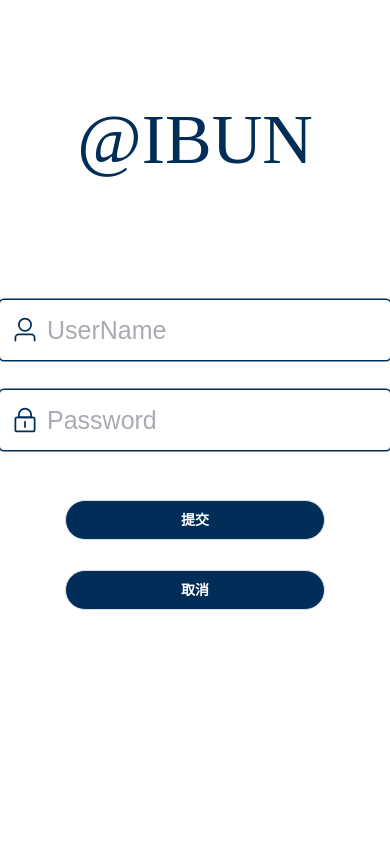
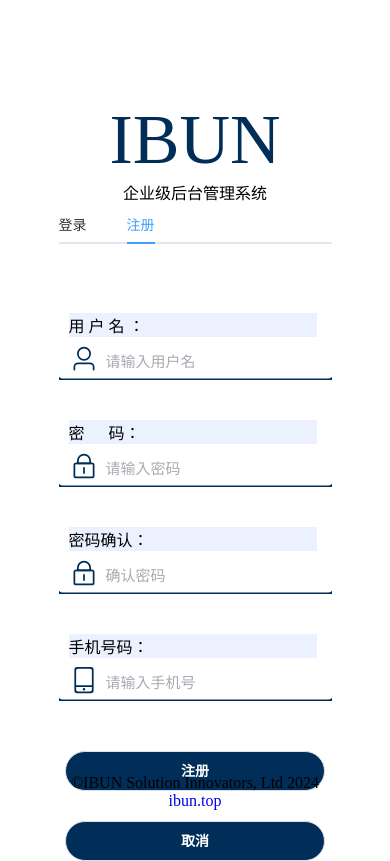
Before and after one commit to 15640847858/vue3-elementui-demo, a Vue app: page /login in a window 390 px wide. Built offline with nearby package versions, Linux system fonts and the light colour scheme.

Commit message:
登录画面改修

```diff
--- a/src/views/LoginView.vue
+++ b/src/views/LoginView.vue
@@ -1,12 +1,16 @@
 <template>
   <el-row justify="center">
-    <div class="login-title">@IBUN</div>
+    <div class="login-title">IBUN</div>
+    <div>企业级后台管理系统</div>
   </el-row>
-  <el-row justify="center" class="el-row-margin-120">
+
+  <el-tabs v-model="activeTab" @tab-click="changeTabs">
+    <el-tab-pane label="登录" name="login">
+      <el-row justify="center" class="el-row-margin-60">
         <el-input
           v-model="userName"
           color="#002e58"
-      placeholder="UserName"
+          placeholder="请输入用户名"
           prefix-icon="User"
         />
       </el-row>
@@ -15,38 +19,112 @@
         <el-input
           v-model="passWord"
           type="password"
-      placeholder="Password"
+          placeholder="请输入密码"
           prefix-icon="Lock"
           show-password
         />
       </el-row>
 
+      <el-row justify="center" class="el-row-margin-20">
+        <a href="#" @click="forgetPsd">忘记密码？</a>
+      </el-row>
+
       <el-row justify="center" class="el-row-margin-50">
-    <el-button round @click="btnSubmit">提交</el-button>
+        <el-button round @click="btnSubmit">登录</el-button>
+      </el-row>
+      <el-row justify="center" class="el-row-margin-30">
+        <el-button round @click="btnCancel">清空</el-button>
+      </el-row>
+    </el-tab-pane>
+    <el-tab-pane label="注册" name="regist">
+      <el-row justify="center" class="el-row-margin-60">
+        <label>用&nbsp户&nbsp名 ：</label>
+
+        <el-input
+          v-model="userName"
+          color="#002e58"
+          placeholder="请输入用户名"
+          prefix-icon="User"
+        />
+      </el-row>
+
+      <el-row justify="center" class="el-row-margin-30">
+        <label>密 &nbsp&nbsp&nbsp&nbsp 码：</label>
+        <el-input
+          v-model="passWord"
+          type="password"
+          placeholder="请输入密码"
+          prefix-icon="Lock"
+          show-password
+        />
+      </el-row>
+
+      <el-row justify="center" class="el-row-margin-30">
+        <label>密码确认：</label>
+        <el-input
+          v-model="passWord"
+          type="password"
+          placeholder="确认密码"
+          prefix-icon="Lock"
+          show-password
+        />
+      </el-row>
+
+      <el-row justify="center" class="el-row-margin-30">
+        <label>手机号码：</label>
+        <el-input
+          v-model="phoneNumber"
+          type="password"
+          placeholder="请输入手机号"
+          prefix-icon="iphone"
+        />
+      </el-row>
+
+      <el-row justify="center" class="el-row-margin-50">
+        <el-button round @click="btnSubmit">注册</el-button>
       </el-row>
       <el-row justify="center" class="el-row-margin-30">
         <el-button round @click="btnCancel">取消</el-button>
       </el-row>
+    </el-tab-pane>
+  </el-tabs>
+
+  <el-footer>
+    <div>©IBUN Solution Innovators, Ltd 2024</div>
+    <a href="https://ibun.top/login">ibun.top</a>
+  </el-footer>
 </template>
 
 <script lang="ts">
 import { defineComponent } from "vue";
+import { ElMessage } from "element-plus";
 
 export default defineComponent({
   name: "LoginView",
   data() {
     return {
+      activeTab: "regist" as string,
       userName: "" as string,
       passWord: "" as string,
+      phoneNumber: "" as string,
     };
   },
   methods: {
+    changeTabs(): void {},
+    forgetPsd(): void {
+      ElMessage({
+        dangerouslyUseHTMLString: true,
+        type: "error",
+        message: "<strong><i>找回不了！！！</i></strong>",
+      });
+    },
     btnSubmit(): void {
       this.$router.push("/");
     },
     btnCancel(): void {
       this.userName = "";
       this.passWord = "";
+      this.phoneNumber = "";
     },
   },
 });
@@ -61,6 +139,80 @@ export default defineComponent({
   font-size: 70px;
 }
 
+.el-tabs {
+  text-align: center;
+  margin-left: 35%;
+  width: 30%;
+}
+
+:deep(.el-tabs__header) {
+  margin: 0 !important;
+}
+
+:deep(div.el-tabs__nav.is-top) {
+  color: #002e58;
+}
+
+.el-tabs .el-tab-pane label {
+  margin-top: 10px;
+  margin-right: 15px;
+}
+
+.el-input {
+  width: 380px;
+  height: 40px;
+}
+
+div.el-row-margin-20 a {
+  margin-left: 300px;
+}
+
+:deep(.el-input__inner) {
+  font-size: 20px;
+}
+
+@media (max-width: 768px) {
+  .el-tabs {
+    text-align: left;
+    margin-left: 15%;
+    width: 70%;
+  }
+
+  .el-tabs .el-tab-pane label {
+    display: block;
+    width: 100%;
+    margin-left: 10px;
+    margin-bottom: 3px;
+    background-color: #ebf1ff;
+  }
+
+  .el-input {
+    width: 480px;
+    height: 40px;
+    border-bottom: 3px solid #002e58 !important; /* 下划线样式 */
+  }
+
+  :deep(.el-input__wrapper),
+  :deep(.el-input__wrapper.isfocus),
+  :deep(.el-input__wrapper:hover) {
+    box-shadow: 0 0 0 1.5px #ffffff !important;
+    --el-input-focus-border-color: #ffffff !important;
+  }
+
+  :deep(.el-input__inner) {
+    font-size: 15px;
+    margin-top: 6px;
+  }
+
+  div.el-row-margin-20 a {
+    margin-left: 100px;
+  }
+}
+
+/* :deep(.el-tabs__content) {
+  background-color: chartreuse !important;
+} */
+
 .el-row-margin-20 {
   margin-top: 10px;
 }
@@ -73,13 +225,8 @@ export default defineComponent({
   margin-top: 50px;
 }
 
-.el-row-margin-120 {
-  margin-top: 120px;
-}
-
-.el-input {
-  width: 480px;
-  height: 60px;
+.el-row-margin-60 {
+  margin-top: 60px;
 }
 
 :deep(.el-input__wrapper),
@@ -87,10 +234,6 @@ export default defineComponent({
 :deep(.el-input__wrapper:hover) {
   box-shadow: 0 0 0 1.5px #002e58;
   --el-input-focus-border-color: #002e58;
-}
-
-:deep(.el-input__inner) {
-  font-size: 25px;
 }
 
 :deep(.el-icon) {
@@ -118,4 +261,15 @@ export default defineComponent({
   font-weight: 600;
   opacity: 0.6;
 }
+
+.el-footer {
+  position: fixed;
+  bottom: 10px;
+  width: 100%;
+  text-align: center;
+}
+
+.el-footer a {
+  text-decoration: none;
+}
 </style>
```
Lines whose indentation alone changed are shown as unchanged.
